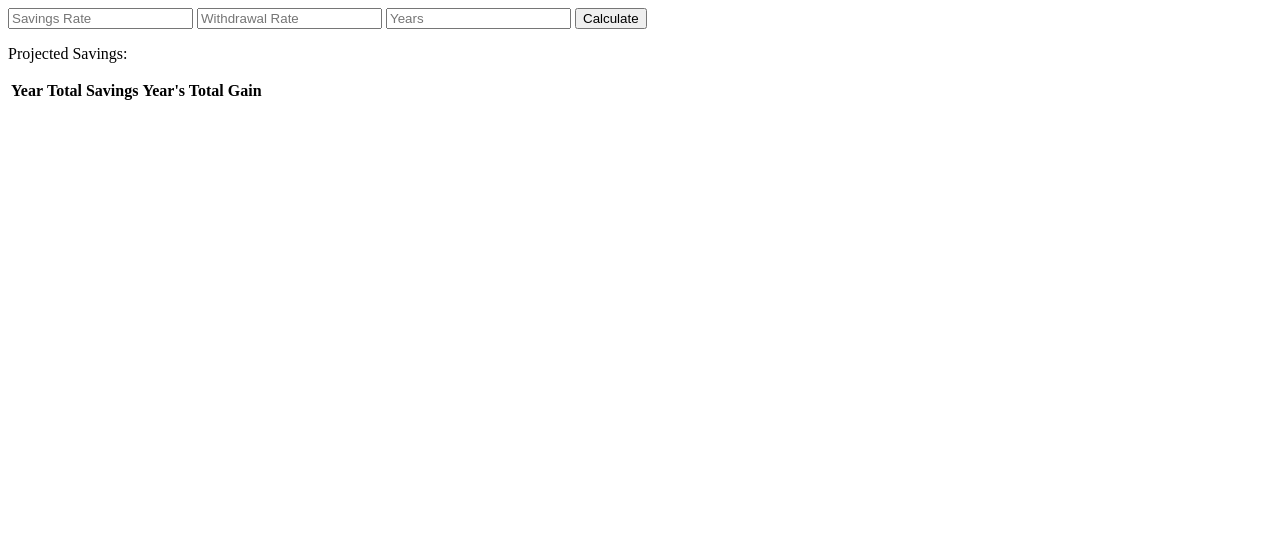
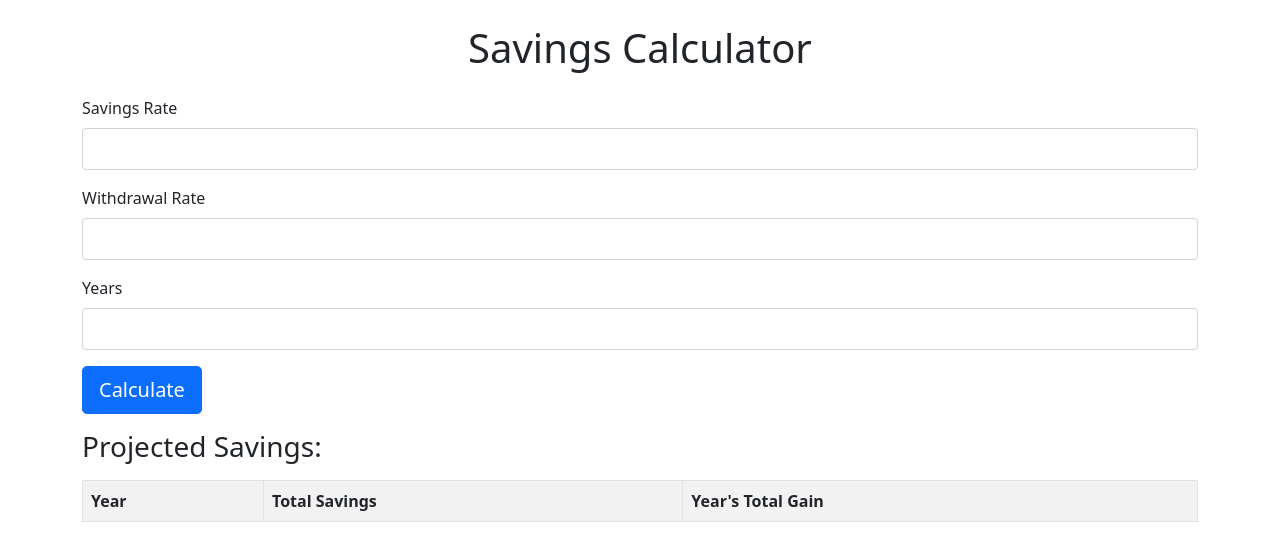
Before and after one commit to mkhalifa503/Intro-Budget-Builder, a plain HTML site: page index.html in a window 1280 px wide. Drawn offline with nearby package versions, Linux system fonts and the light colour scheme.

Commit message:
make it look slightly nicer

```diff
--- a/index.html
+++ b/index.html
@@ -3,24 +3,63 @@
 
 <head>
   <title>My Google Sheet App</title>
+  <!-- Add Bootstrap CSS -->
+  <link href="https://stackpath.bootstrapcdn.com/bootstrap/5.0.0-beta1/css/bootstrap.min.css" rel="stylesheet">
+  <!-- Add custom CSS -->
+  <style>
+    .form-control {
+      height: calc(1.5em + 1rem + 2px);
+      /* Increase the height */
+      padding: 0.5rem 1rem;
+      /* Increase the padding */
+    }
+
+  </style>
 </head>
 
 <body>
-  <div id="app">
-    <input type="number" id="savingsRate" placeholder="Savings Rate">
-    <input type="number" id="withdrawalRate" placeholder="Withdrawal Rate">
-    <input type="number" id="years" placeholder="Years">
-    <button id="calculate">Calculate</button>
-    <p id="projectedSavings">Projected Savings: </p>
-    <table id="savingsTable">
-      <tr>
-        <th>Year</th>
-        <th>Total Savings</th>
-        <th>Year's Total Gain</th>
-      </tr>
+  <div id="app" class="container">
+    <!-- Add a title -->
+    <h1 class="text-center my-4">Savings Calculator</h1>
+    <div class="mb-3">
+      <label for="savingsRate" class="form-label">Savings Rate</label>
+      <input type="number" id="savingsRate" class="form-control">
+    </div>
+    <div class="mb-3">
+      <label for="withdrawalRate" class="form-label">Withdrawal Rate</label>
+      <input type="number" id="withdrawalRate" class="form-control">
+    </div>
+    <div class="mb-3">
+      <label for="years" class="form-label">Years</label>
+      <input type="number" id="years" class="form-control">
+    </div>
+    <!-- Add data-toggle and title attributes to the button -->
+    <button id="calculate" class="btn btn-primary mb-3 btn-lg" data-toggle="tooltip"
+      title="Click to calculate savings">Calculate</button>
+    <p id="projectedSavings" class="mb-3 h3">Projected Savings: </p>
+    <!-- Add table-bordered class here -->
+    <table id="savingsTable" class="table table-striped table-bordered">
+      <thread>
+        <tr>
+          <th>Year</th>
+          <th>Total Savings</th>
+          <th>Year's Total Gain</th>
+        </tr>
+      </thread>
+      <tbody>
+        <!-- Add table body here -->
+      </tbody>
     </table>
   </div>
   <script src="main.js"></script>
+  <!-- Add Bootstrap JavaScript and Popper.js (required for some Bootstrap components) -->
+  <script src="https://stackpath.bootstrapcdn.com/bootstrap/5.0.0-beta1/js/bootstrap.bundle.min.js"></script>
+  <!-- Initialize tooltips -->
+  <script>
+    $(function () {
+      $('[data-toggle="tooltip"]').tooltip()
+    })
+  </script>
 </body>
 
 </html>
```
